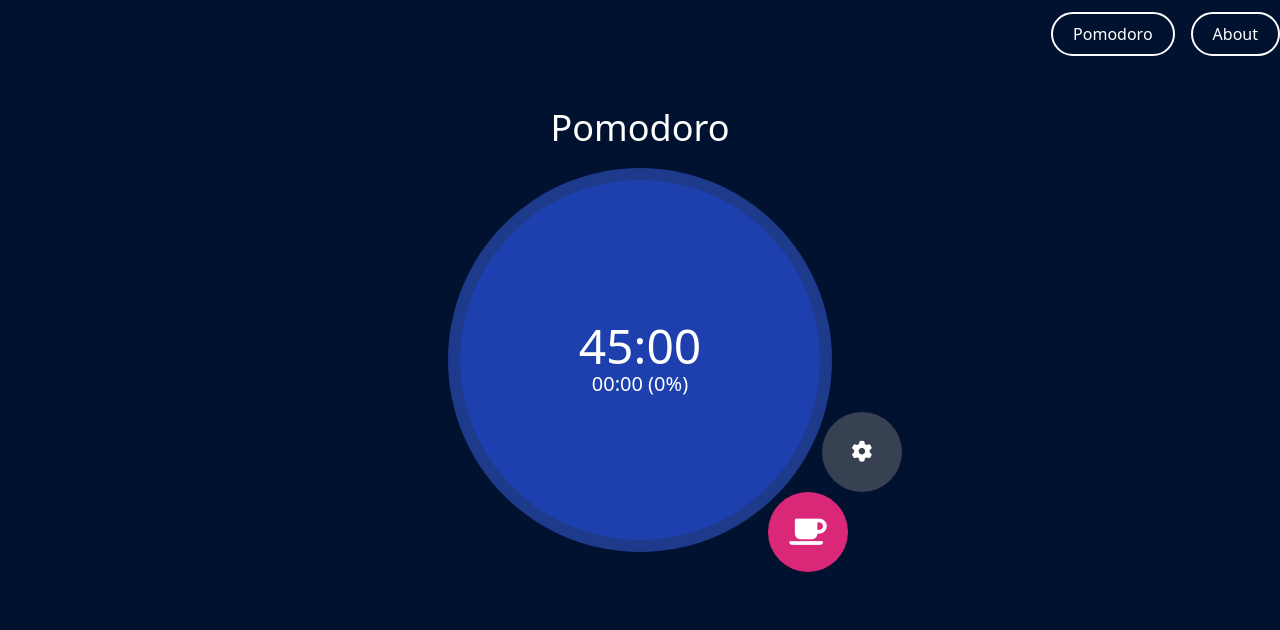
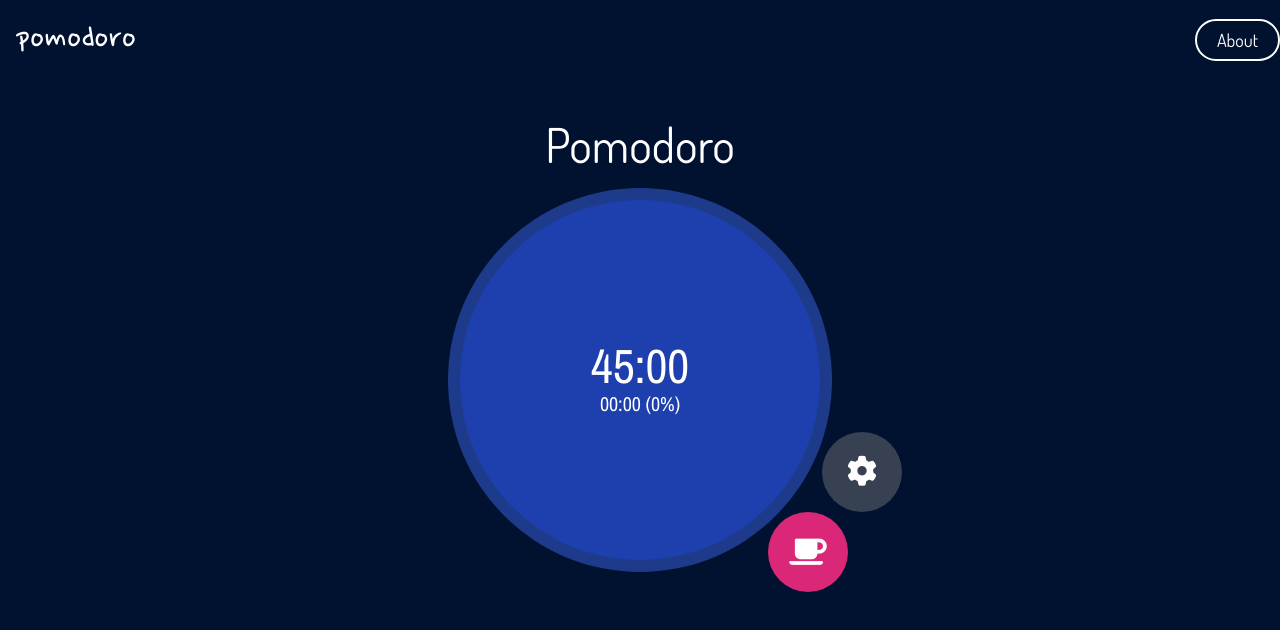
Before and after one commit to LombardoCode/pomodoro-web, a React (Create React App) app: page / in a window 1280 px wide. Shown: the top 630 px of the page. Built offline with nearby package versions, Linux system fonts and the light colour scheme.

Commit message:
[NEW]: All the website's fonts has been changed.

```diff
--- a/src/components/Navbar/Navbar.jsx
+++ b/src/components/Navbar/Navbar.jsx
@@ -1,22 +1,20 @@
 import React from "react";
 import { Link } from "react-router-dom";
+import "./navbar.css";
 
-const links = [
-	{
-		text: "Pomodoro",
-		route: "/",
-	},
-	{
-		text: "About",
-		route: "/about",
-	},
-];
+const LogoClickeable = ({ text, route }) => {
+	return (
+		<Link to={route} className="fnt_nanum text-white text-4xl px-4">
+			{text}
+		</Link>
+	);
+};
 
 const LinkClickable = ({ text, route }) => {
 	return (
 		<Link
 			to={route}
-			className="text-white py-2 px-5 rounded-full ml-4 hover:bg-white hover:text-black transition-all border-2 border-white"
+			className="fnt_dosis text-lg text-white py-2 px-5 rounded-full ml-4 hover:bg-white hover:text-black transition-all border-2 border-white"
 		>
 			{text}
 		</Link>
@@ -26,12 +24,15 @@ const LinkClickable = ({ text, route }) => {
 const Navbar = () => {
 	return (
 		<div>
-			<div className="container mx-auto flex justify-end py-3">
+			<div className="container mx-auto py-5">
 				<nav>
-					<ul className="flex">
-						{links.map((l, index) => (
-							<LinkClickable text={l.text} route={l.route} key={index} />
-						))}
+					<ul className="flex justify-between items-center">
+						<div id="logo">
+							<LogoClickeable text={"pomodoro"} route={"/"} />
+						</div>
+						<div id="links">
+							<LinkClickable text={"About"} route={"/about"} />
+						</div>
 					</ul>
 				</nav>
 			</div>
--- /dev/null
+++ b/src/components/Navbar/navbar.css
@@ -0,0 +1,10 @@
+@import url("https://fonts.googleapis.com/css2?family=Nanum+Pen+Script&display=swap");
+@import url("https://fonts.googleapis.com/css2?family=Dosis&display=swap");
+
+.fnt_nanum {
+	font-family: "Nanum Pen Script", cursive;
+}
+
+.fnt_dosis {
+	font-family: "Dosis", sans-serif;
+}
--- a/src/components/Settings/Settings.jsx
+++ b/src/components/Settings/Settings.jsx
@@ -35,7 +35,7 @@ const Settings = ({ resetTimer, minutesInitializer, minutes }) => {
 				className="w-20 h-20 text-white bg-gray-700 rounded-full font-4xl hover:bg-gray-800 transition-all duration-200"
 				onClick={() => setDisplaySettings(!displaySettings)}
 			>
-				<i className="fas fa-cog"></i>
+				<i className="fas fa-cog text-3xl"></i>
 			</button>
 			{displaySettings && (
 				<Modal setShowModal={onSetShowModal}>
--- a/src/components/Timer/Timer.css
+++ b/src/components/Timer/Timer.css
@@ -1,3 +1,9 @@
+@import url("https://fonts.googleapis.com/css2?family=Archivo+Narrow&display=swap");
+
+.fnt_archivo {
+	font-family: "Archivo Narrow", sans-serif;
+}
+
 #mini-circle {
 	position: absolute;
 	top: 50%;
--- a/src/components/Timer/Timer.jsx
+++ b/src/components/Timer/Timer.jsx
@@ -133,7 +133,7 @@ const Timer = ({
 			<div id="timer-container" className="relative">
 				<div
 					id="circle"
-					className={`relative flex flex-row-reverse text-white ${
+					className={`fnt_archivo relative flex flex-row-reverse text-white ${
 						pomodoroMode ? "bg-blue-900" : "bg-pink-900"
 					} transition-all w-64 h-64 sm:w-96 sm:h-96 my-5 rounded-full overflow-hidden cursor-pointer`}
 					onClick={() => setActive(!active)}
--- a/src/components/pages/About/About.jsx
+++ b/src/components/pages/About/About.jsx
@@ -1,7 +1,9 @@
+import "./about.css";
+
 const About = () => {
 	return (
 		<div>
-			<div className="container mx-auto px-4 text-white fnt-quicksand my-6">
+			<div className="container mx-auto px-4 text-white fnt_quicksand my-6">
 				<p className="text-center text-2xl md:text-3xl mb-4">
 					This project has been done by:
 				</p>
--- /dev/null
+++ b/src/components/pages/About/about.css
@@ -0,0 +1,5 @@
+@import url("https://fonts.googleapis.com/css2?family=Quicksand&display=swap");
+
+.fnt_quicksand {
+	font-family: "Quicksand", sans-serif;
+}
--- a/src/components/pages/Pomodoro/Pomodoro.jsx
+++ b/src/components/pages/Pomodoro/Pomodoro.jsx
@@ -1,6 +1,6 @@
 import Timer from "../../Timer/Timer";
-import Settings from "../../Settings/Settings";
 import { useState } from "react";
+import "./pomodoro.css";
 
 const Pomodoro = () => {
 	const [active, setActive] = useState(false);
@@ -51,7 +51,7 @@ const Pomodoro = () => {
 	return (
 		<div>
 			<div className="container mx-auto my-10">
-				<h1 className="text-white text-center text-4xl">
+				<h1 className="text-white text-center text-5xl fnt_dosis">
 					{pomodoroMode ? "Pomodoro" : "Break time"}
 				</h1>
 				<Timer
--- /dev/null
+++ b/src/components/pages/Pomodoro/pomodoro.css
@@ -0,0 +1,5 @@
+@import url("https://fonts.googleapis.com/css2?family=Dosis&display=swap");
+
+.fnt_dosis {
+	font-family: "Dosis", sans-serif;
+}
```
Also changed, not shown: public/manifest.json.
